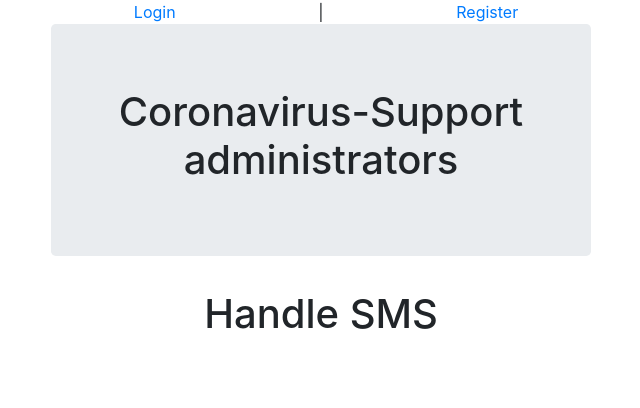
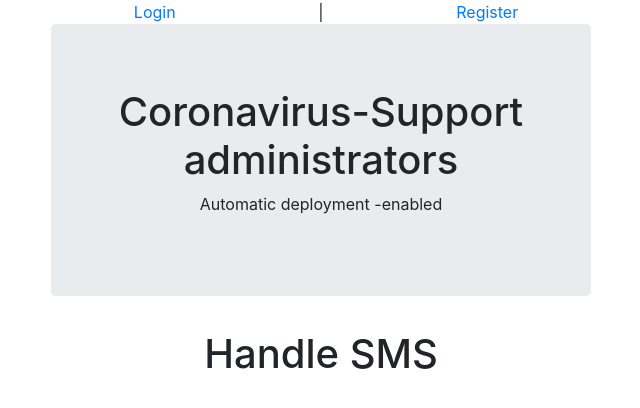
Before and after one commit to teedee22/coronaSupport, a Django app: page /handle_sms in a window 1280 px wide. Shown: the top 408 px of the page, without its empty margins (319-959 px from the left). Run offline with Django 3.2, Linux system fonts and the light colour scheme; some libraries are stand-ins or nearby versions.

Commit message:
test automatic deployment

```diff
--- a/supportteam/templates/base.html
+++ b/supportteam/templates/base.html
@@ -28,6 +28,7 @@
 
                     {% block form_block %}
                     {% endblock %}
+                    <p>Automatic deployment -enabled</p>
                 </div>
             </div>
         </div>
```
